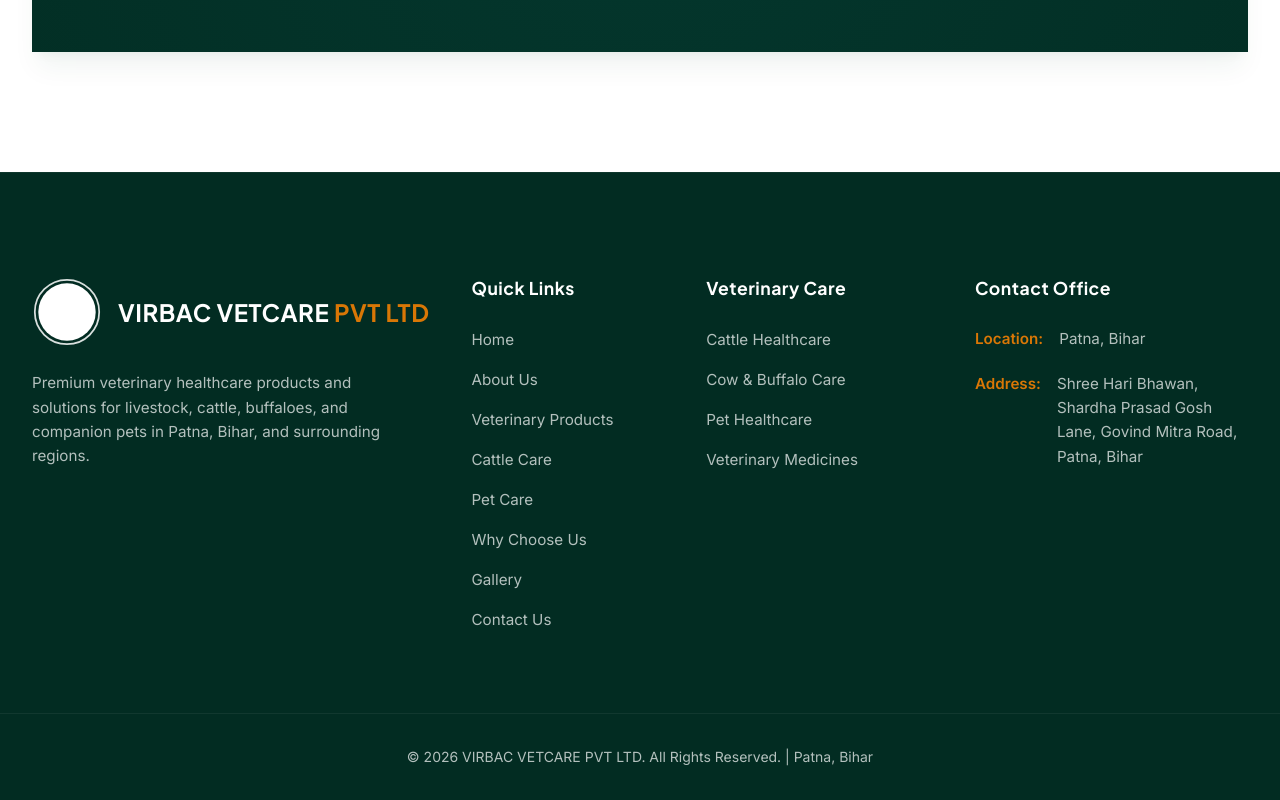
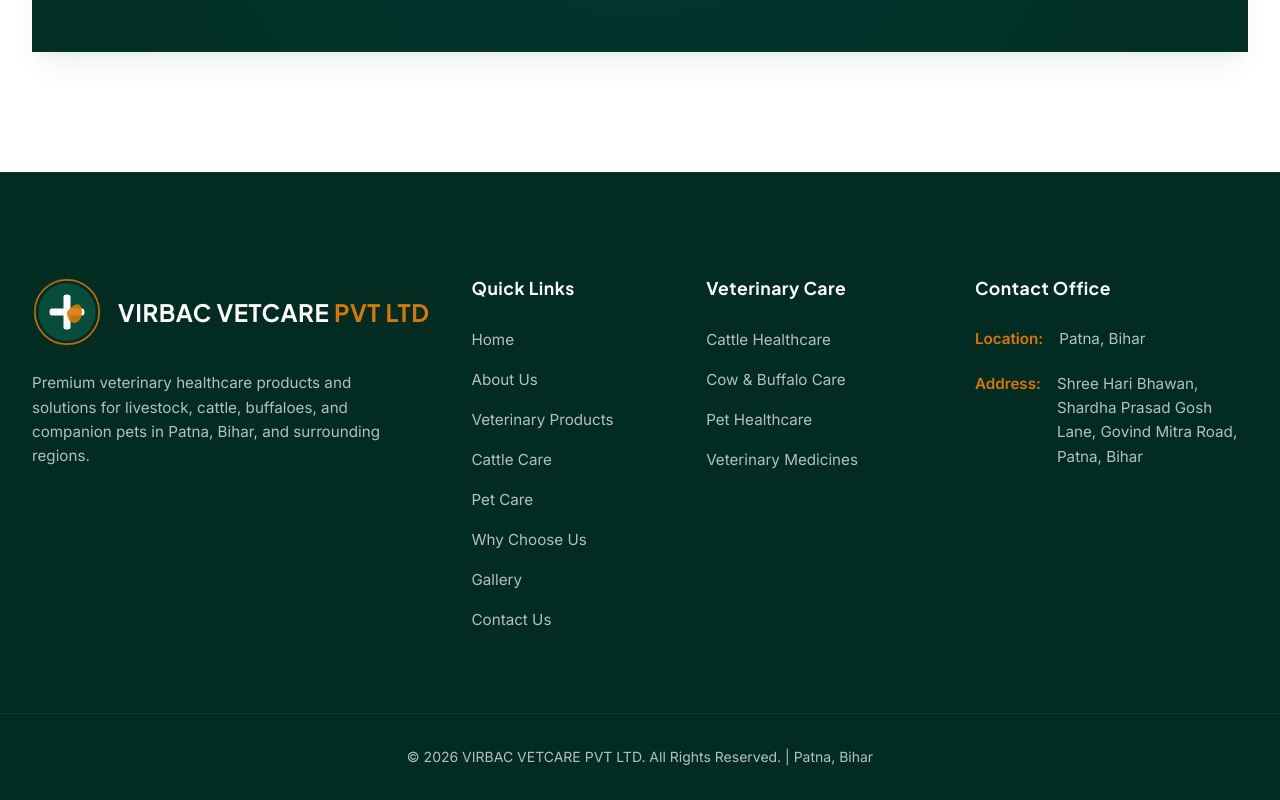
Before and after one commit to abhisheksrivastav-262/virbac-vetcare-pvt-ltd, a plain HTML site: page index.html in a window 1280 px wide. Shown: the part 5585-6385 px from the top of the page. Drawn offline with Linux system fonts and the light colour scheme.

Commit message:
Remove footer logo brightness filter to match header logo colors exactly

```diff
--- a/css/style.css
+++ b/css/style.css
@@ -1459,7 +1459,6 @@
   width: auto;
   aspect-ratio: 1 / 1;
   flex-shrink: 0;
-  filter: brightness(0) invert(1); /* High contrast white for dark green footer */
 }
 
 .footer-brand .logo-text {
```
